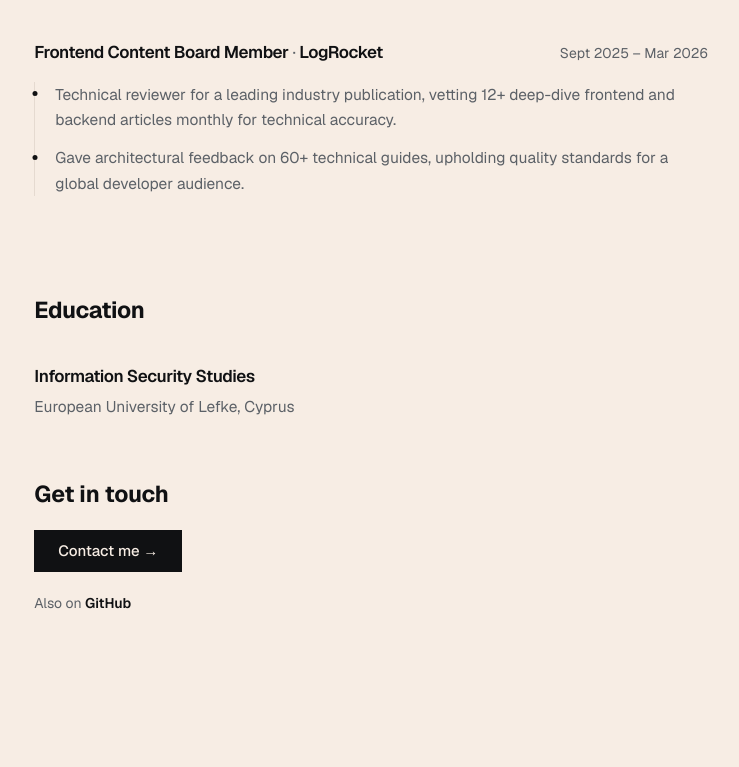
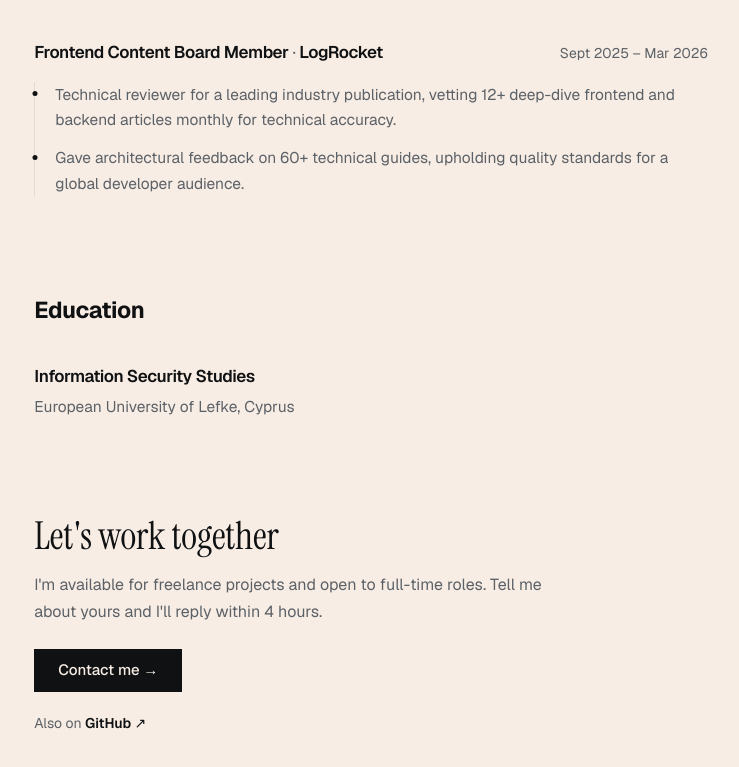
Before and after one commit to samuel-sarmah/samuel, a Next.js app: page /about in a window 1280 px wide. Shown: the part 1522-2289 px from the top of the page, without its empty margins (393-1132 px from the left). Before the commit the page ends 2193 px from the top, so only its background shows below. Built offline with nearby package versions, Linux system fonts and the light colour scheme.

Commit message:
End the About page with ClosingCta

```diff
--- a/app/about/page.js
+++ b/app/about/page.js
@@ -1,4 +1,4 @@
-import Link from "next/link";
+import ClosingCta from "@/components/ClosingCta";
 import PageHeader from "@/components/PageHeader";
 import Section from "@/components/Section";
 import { SOCIALS } from "@/lib/nav";
@@ -136,29 +136,23 @@ export default function About() {
         </p>
       </Section>
 
-      <div className="mt-14">
-        <p className="section-label">Get in touch</p>
-        <p className="mt-4">
-          <Link
-            href="/contact"
-            className="btn"
-          >
-            Contact me →
-          </Link>
-        </p>
+      <ClosingCta
+        title="Let's work together"
+        body="I'm available for freelance projects and open to full-time roles. Tell me about yours and I'll reply within 4 hours."
+        cta="Contact me"
+      >
         <p className="mt-5 text-[14px] text-[var(--muted)]">
           Also on{" "}
           {SOCIALS.map((s, i) => (
             <span key={s.label}>
               {i > 0 && " and "}
               <a href={s.href} target="_blank" rel="noreferrer" className="link">
-                {s.label}
+                {s.label} ↗
               </a>
             </span>
           ))}
-          {/* TODO: add LinkedIn link here when ready */}
         </p>
-      </div>
+      </ClosingCta>
     </div>
   );
 }
```
